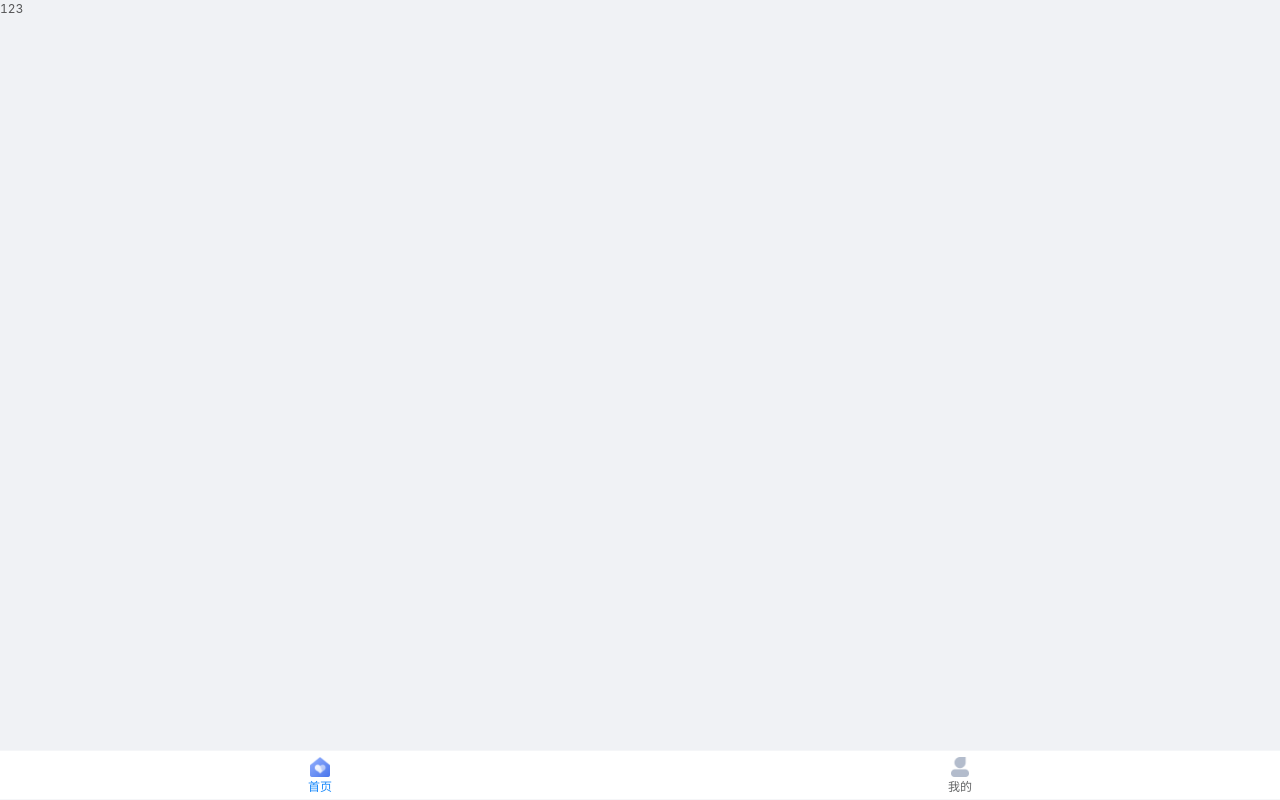
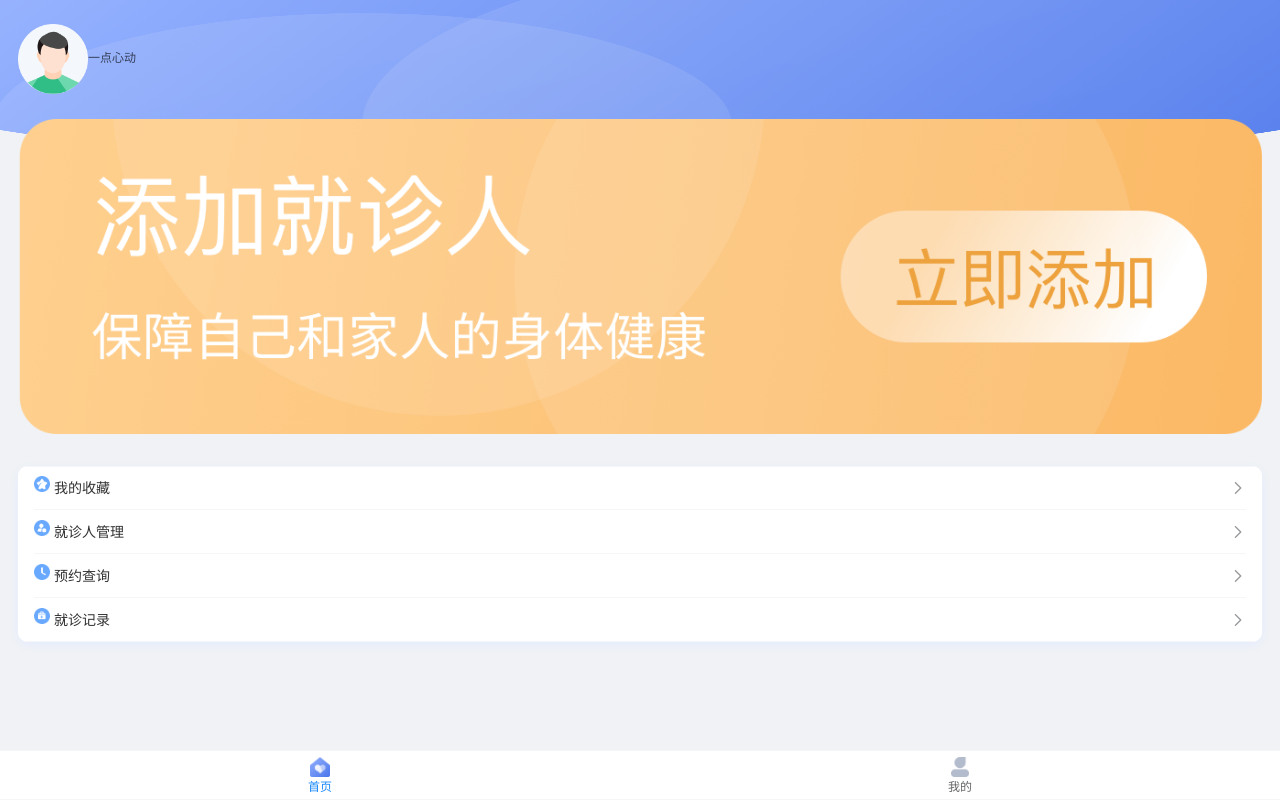
Before and after one commit to x634725355/YY-vant, a Vue app: page /user in a window 1280 px wide. Built offline with nearby package versions, Linux system fonts and the light colour scheme.

Commit message:
个人主页完成

```diff
--- a/src/views/User.vue
+++ b/src/views/User.vue
@@ -1,15 +1,78 @@
 <template>
-  <div>
-    123
+  <div class="user">
+    <!--  -->
+    <div class="user-header">
+      <img src="../assets/bg.png" alt="" />
+      <div class="userInfo">
+        <img src="../assets/avatar.png" alt="" />
+        <span>一点心动</span>
+      </div>
+    </div>
+
+    <img class="user-banner" src="../assets/banner2.png" alt="" />
+
+    <div class="user-cell">
+      <van-cell-group>
+        <van-cell title="我的收藏" :icon="icon13" is-link />
+        <van-cell title="就诊人管理" :icon="icon14" is-link />
+        <van-cell title="预约查询" :icon="icon15" is-link />
+        <van-cell title="就诊记录" :icon="icon16" is-link />
+      </van-cell-group>
+    </div>
   </div>
 </template>
 
 <script>
+import icon13 from "../assets/icon13.png";
+import icon14 from "../assets/icon14.png";
+import icon15 from "../assets/icon15.png";
+import icon16 from "../assets/icon16.png";
+
 export default {
-
-}
+  data() {
+    return {
+      icon13,
+      icon14,
+      icon15,
+      icon16,
+    };
+  },
+};
 </script>
 
-<style>
+<style lang="less" scoped>
+.user {
+  .user-header {
+    width: 100%;
+    position: relative;
+    > img {
+      z-index: -1;
+      position: absolute;
+      top: 0;
+      height: 166px;
+    }
 
+    .userInfo {
+      padding: 24px 0px 25px 18px;
+
+      img {
+        width: 70px;
+        height: 70px;
+        vertical-align: middle;
+      }
+    }
+  }
+
+  .user-banner {
+    padding: 0px 18px;
+    box-sizing: border-box;
+  }
+
+  .user-cell {
+    margin: 32px 18px 0px 18px;
+    border-radius: 10px;
+    box-shadow: 0px 3px 9px 0px rgba(228, 236, 255, 1);
+    overflow: hidden;
+  }
+}
 </style>
```
